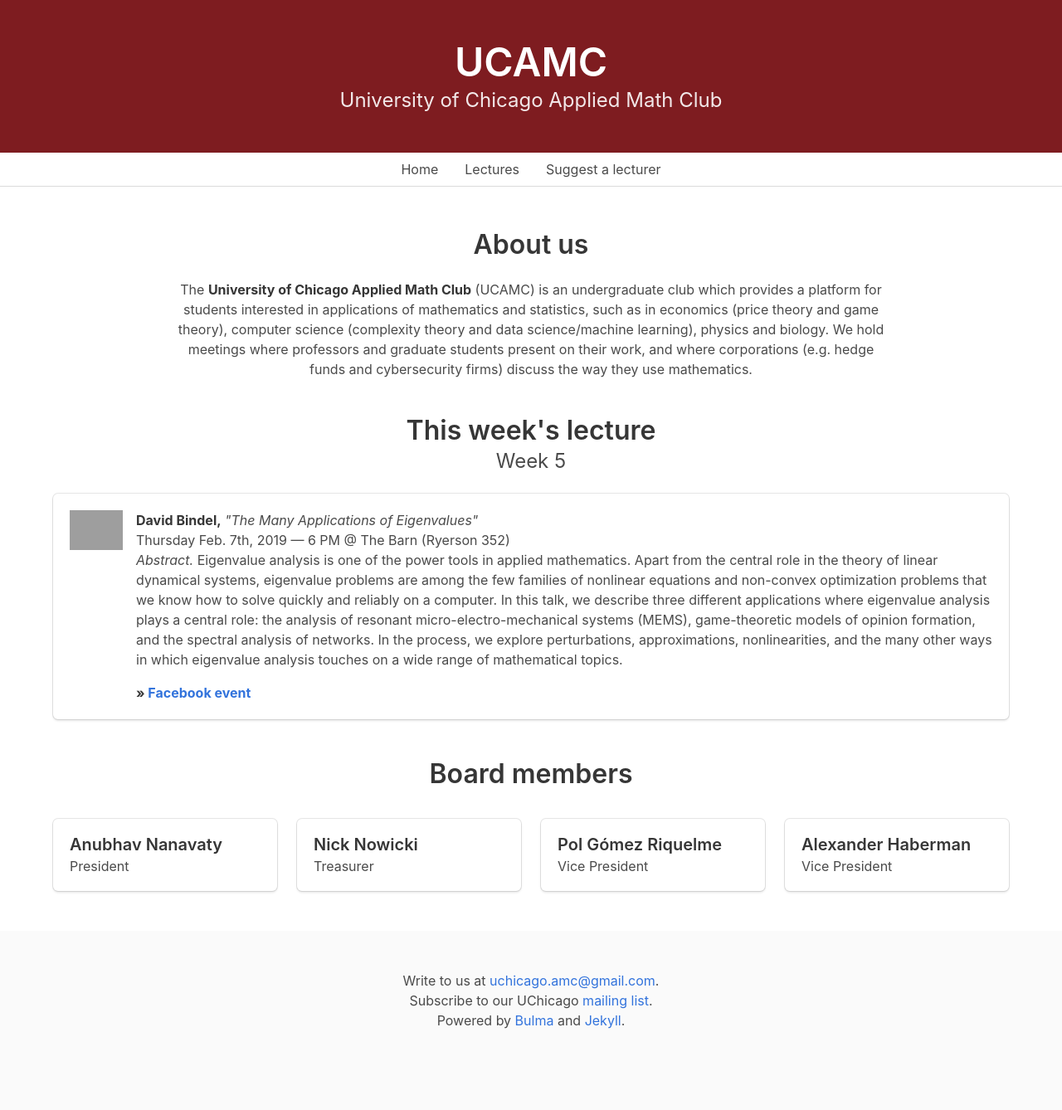
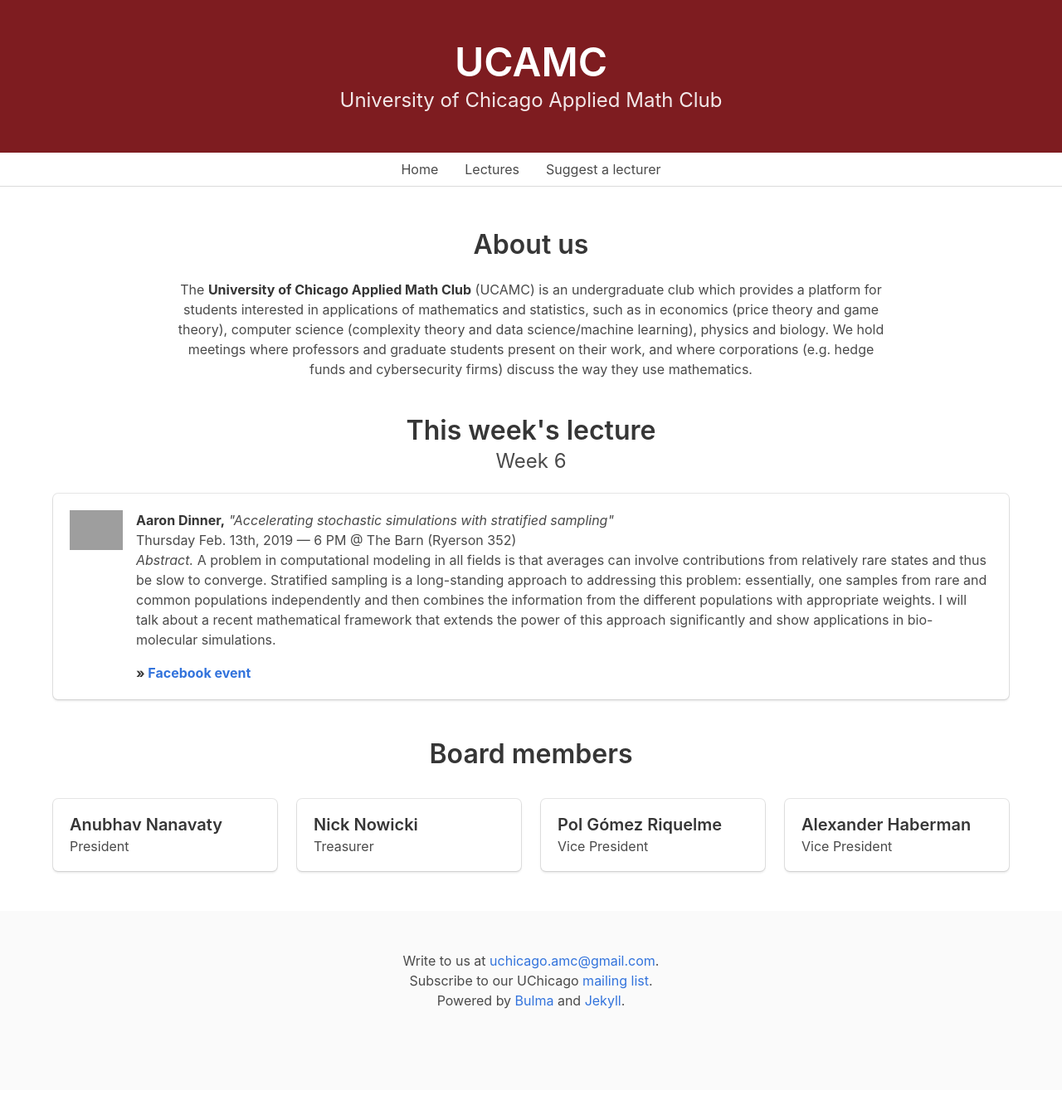
Before and after one commit to ucamc/ucamc.github.io, a Jekyll site: the page built from index.html, in a window 1280 px wide. Shown: the whole page at 83% size. Built offline with Jekyll 4.4.1, drawn with Linux system fonts in a browser that asks for light colours; nearby versions of some CDN libraries; after the commit the page ends 1314 px from its top, so only the background shows below that; grey boxes are pictures that could not be loaded.

Commit message:
Added Dinner's lecture

```diff
--- a/_data/winter19.yml
+++ b/_data/winter19.yml
@@ -1,5 +1,16 @@
 lectures:
   - &cur
+    who: Aaron Dinner
+    what: Accelerating stochastic simulations with stratified sampling
+    when: Thursday Feb. 13th, 2019
+    time: 6 PM
+    where: The Barn (Ryerson 352)
+    week: Week 6
+    photo: dinner.jpg
+    url: "http://dinner-group.uchicago.edu/"
+    fb: "https://www.facebook.com/events/815674178784480/"
+    abstract: "A problem in computational modeling in all fields is that averages can involve contributions from relatively rare states and thus be slow to converge.  Stratified sampling is a long-standing approach to addressing this problem:  essentially, one samples from rare and common populations independently and then combines the information from the different populations with appropriate weights.  I will talk about a recent mathematical framework that extends the power of this approach significantly and show applications in bio-molecular simulations."
+  -
     who: David Bindel
     what: The Many Applications of Eigenvalues
     when: Thursday Feb. 7th, 2019
```
